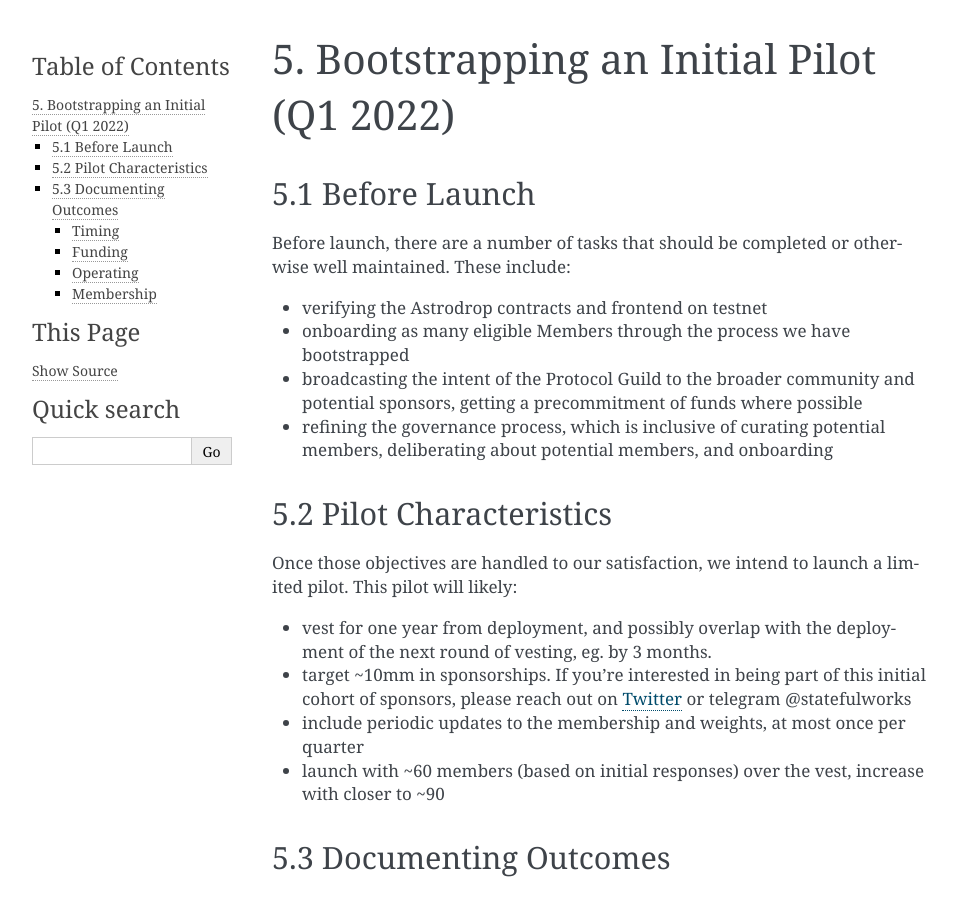
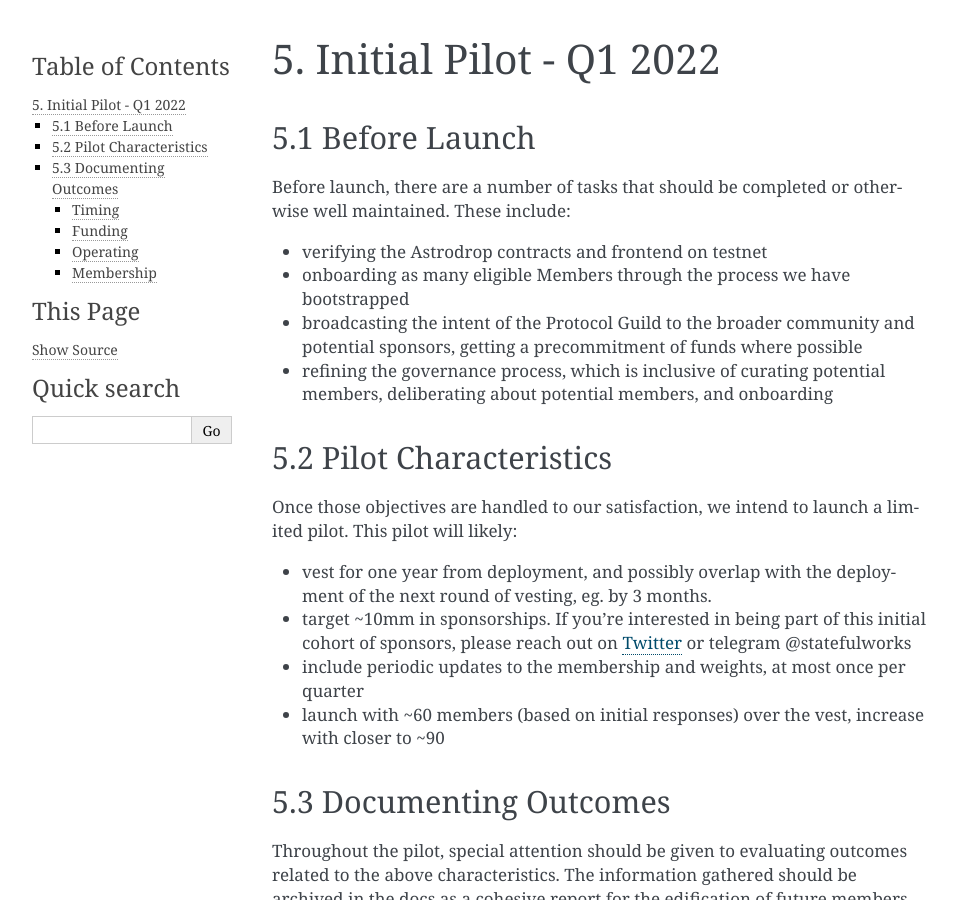
Before and after one commit to protocolguild/documentation, a Sphinx documentation site: the page built from docs/5-initial-pilot.md, in a window 1280 px wide and 900 px high. Shown: the whole window, without its empty margins (148-1105 px from the left). Built offline with Sphinx 7.4.7, drawn with Linux system fonts in a browser that asks for light colours.

Commit message:
Update 5-initial-pilot.md

```diff
--- a/docs/5-initial-pilot.md
+++ b/docs/5-initial-pilot.md
@@ -1,4 +1,4 @@
-## 5. Bootstrapping an Initial Pilot (Q1 2022)
+## 5. Initial Pilot - Q1 2022
 
 ### 5.1 Before Launch
 
```
